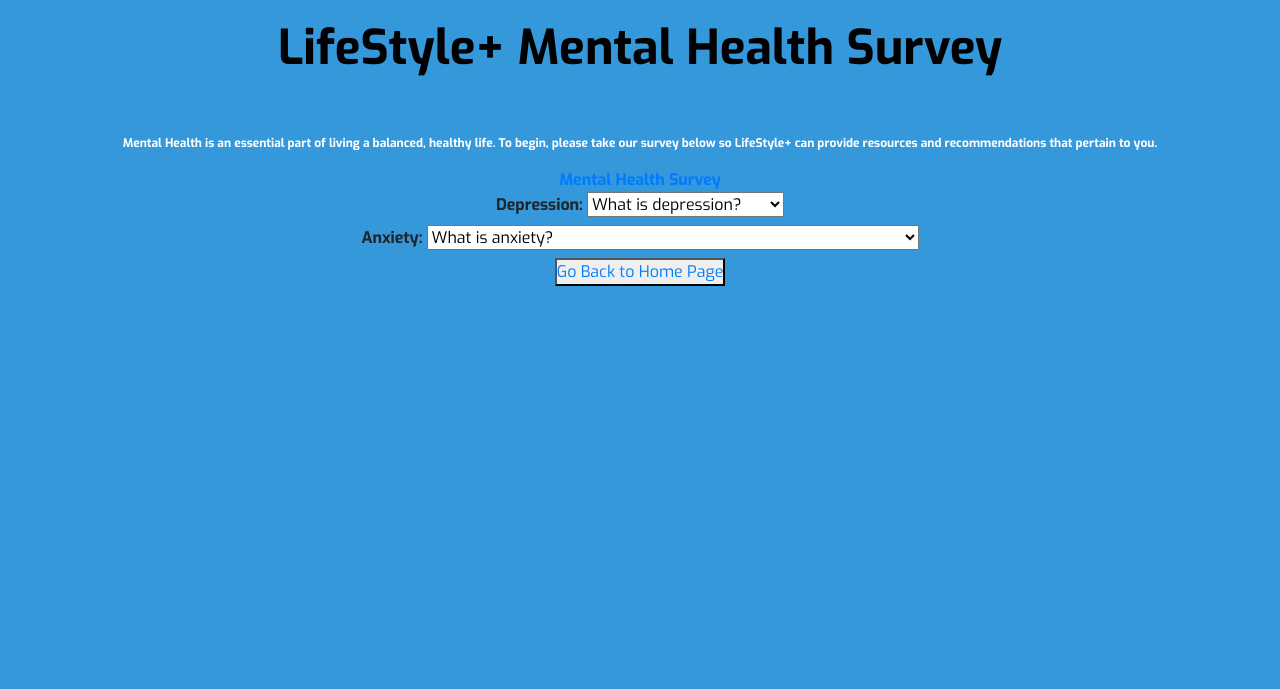
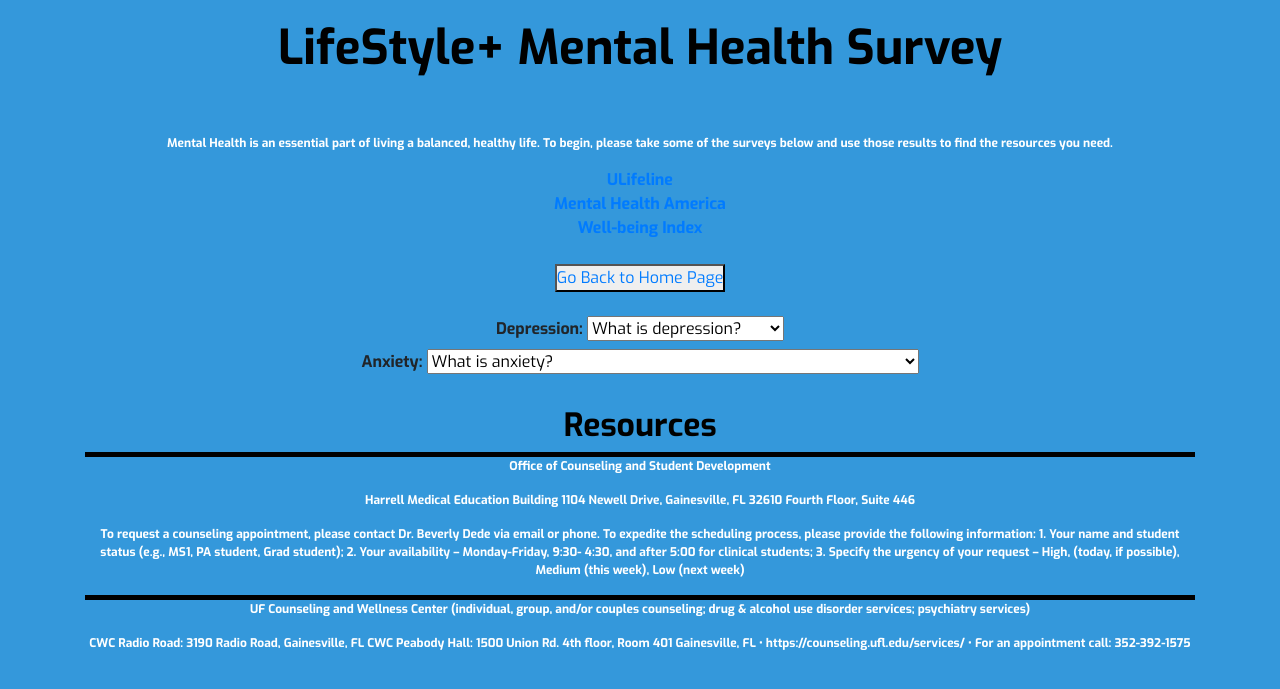
Before and after one commit to douglasta2024/Computer-Engineering-and-1, a Django app: page /survey/ in a window 1280 px wide. Shown: the top 689 px of the page. Run offline with Django 4.2, Linux system fonts and the light colour scheme.

Commit message:
changes to survey page

```diff
--- a/LifeStylePlus/LifeStyleApp/templates/LifeStyleApp/survey.html
+++ b/LifeStylePlus/LifeStyleApp/templates/LifeStyleApp/survey.html
@@ -3,11 +3,19 @@
 <head>
     <meta charset="UTF-8">
     <meta name="viewport" content="width=device-width, initial-scale=1, shrink-to-fit=no">
-    <link rel="stylesheet" href="https://cdn.jsdelivr.net/npm/bootstrap@4.3.1/dist/css/bootstrap.min.css" integrity="sha384-ggOyR0iXCbMQv3Xipma34MD+dH/1fQ784/j6cY/iJTQUOhcWr7x9JvoRxT2MZw1T" crossorigin="anonymous">
+    <link rel="stylesheet" href="https://cdn.jsdelivr.net/npm/bootstrap@4.3.1/dist/css/bootstrap.min.css"
+          integrity="sha384-ggOyR0iXCbMQv3Xipma34MD+dH/1fQ784/j6cY/iJTQUOhcWr7x9JvoRxT2MZw1T" crossorigin="anonymous">
     {% load static %}
-    <link rel="stylesheet" href="{% static 'css/styles.css' %}" type="text/css" />
+    <link rel="stylesheet" href="{% static 'css/styles.css' %}" type="text/css"/>
     <style>
-
+        /*Mental Health Resource Blocks*/
+        .resourcebox {
+            display: inline-block;
+            border-top: 5px solid black;
+            text-align: center;
+            width: 100%;
+            horiz-align: center;
+        }
     </style>
     <title>Title</title>
 </head>
@@ -19,14 +27,27 @@
     <br>
     <br>
     <div class="modal/body text-center">
-      <p>Mental Health is an essential part of living a balanced, healthy life. To begin, please take our survey below so
-          LifeStyle+ can provide resources and recommendations that pertain to you.
+        <p>Mental Health is an essential part of living a balanced, healthy life. To begin, please take some of the
+            surveys
+            below and use those results to find the resources you need.
         </p>
-      <a target="_blank" rel="noopener noreferrer" href="https://www.google.com/forms/about/">Mental Health Survey</a>
+        <a target="_blank" rel="noopener noreferrer" href="http://www.ulifeline.org/ufl/self_evaluator">ULifeline</a>
         <br>
-      <!--<a href="home.html">Go to Home Page</a>-->
+        <a target="_blank" rel="noopener noreferrer" href="https://screening.mhanational.org/screening-tools">Mental
+            Health America</a>
+        <br>
+        <a target="_blank" rel="noopener noreferrer"
+           href="https://app.mywellbeingindex.org/assess?utm_campaign=Well%20Being%20Index%20Announcements&utm_source=hs_automation&utm_medium=email&utm_content=43832227&_hsenc=p2ANqtz-958hJRb_WHmbzlFohFdU40OZXDmr643Es5cgRSlgReHUs4Xb-8dqVTZ0aQ-C5qap2ok668kDAzof_n1MW0YtZhht8WRg&_hsmi=43832227">Well-being
+            Index</a>
+        <br>
+        <br>
+        <div class="button-wrapper">
+            <button type="button" id="button1">
+                <a href="{% url 'home-page' %}">Go Back to Home Page</a>
+            </button>
         </div>
 
+        <br>
         <label for="depression">Depression:</label>
         <select name="depression" id="depression" onchange="location= this.value">
             <option value="https://www.youtube.com/watch?v=z-IR48Mb3W0">What is depression?</option>
@@ -36,21 +57,46 @@
         <label for="anxiety">Anxiety:</label>
         <select name="anxiety" id="anxiety" onchange="location= this.value">
             <option value="https://www.youtube.com/watch?v=J8MKgS--u3E">What is anxiety?</option>
-        <option value="https://www.youtube.com/watch?v=9mPwQTiMSj8">Causes, symptoms & treatments (Generalized Anxiety Disorder)</option>
+            <option value="https://www.youtube.com/watch?v=9mPwQTiMSj8">Causes, symptoms & treatments (Generalized
+                Anxiety Disorder)
+            </option>
         </select>
-
-    <div class="button-wrapper">
-        <button type="button" id="button1" >
-            <a href="{% url 'home-page' %}">Go Back to Home Page</a>
-        </button>
+        <br>
+        <br>
+        <div class="text-center">
+            <h3 style="font-size: xx-large">Resources</h3>
         </div>
-
+        <div class="resourcebox">
+            <p>Office of Counseling and Student Development</p>
+            <p>Harrell Medical Education Building 1104 Newell Drive, Gainesville, FL 32610 Fourth Floor, Suite 446 </p>
+            <p>To request a counseling appointment, please contact Dr. Beverly Dede via email or phone. To
+                expedite the scheduling process, please provide the following information: 1. Your name and
+                student status (e.g., MS1, PA student, Grad student); 2. Your availability – Monday-Friday, 9:30-
+                4:30, and after 5:00 for clinical students; 3. Specify the urgency of your request – High, (today, if
+                possible), Medium (this week), Low (next week) </p>
+        </div>
+        <br>
+        <div class="resourcebox">
+            <p>UF Counseling and Wellness Center (individual, group, and/or couples counseling; drug &
+                alcohol use disorder services; psychiatry services) </p>
+            <p>CWC Radio Road: 3190 Radio Road, Gainesville, FL
+                CWC Peabody Hall: 1500 Union Rd. 4th floor, Room 401 Gainesville, FL
+                • https://counseling.ufl.edu/services/
+                • For an appointment call: 352-392-1575 </p>
+        </div>
+    </div>
 </div>
 
 <!-- Optional JavaScript -->
 <!-- jQuery first, then Popper.js, then Bootstrap JS -->
-    <script src="https://code.jquery.com/jquery-3.3.1.slim.min.js" integrity="sha384-q8i/X+965DzO0rT7abK41JStQIAqVgRVzpbzo5smXKp4YfRvH+8abtTE1Pi6jizo" crossorigin="anonymous"></script>
-    <script src="https://cdn.jsdelivr.net/npm/popper.js@1.14.7/dist/umd/popper.min.js" integrity="sha384-UO2eT0CpHqdSJQ6hJty5KVphtPhzWj9WO1clHTMGa3JDZwrnQq4sF86dIHNDz0W1" crossorigin="anonymous"></script>
-    <script src="https://cdn.jsdelivr.net/npm/bootstrap@4.3.1/dist/js/bootstrap.min.js" integrity="sha384-JjSmVgyd0p3pXB1rRibZUAYoIIy6OrQ6VrjIEaFf/nJGzIxFDsf4x0xIM+B07jRM" crossorigin="anonymous"></script>
+<script src="https://code.jquery.com/jquery-3.3.1.slim.min.js"
+        integrity="sha384-q8i/X+965DzO0rT7abK41JStQIAqVgRVzpbzo5smXKp4YfRvH+8abtTE1Pi6jizo"
+        crossorigin="anonymous"></script>
+<script src="https://cdn.jsdelivr.net/npm/popper.js@1.14.7/dist/umd/popper.min.js"
+        integrity="sha384-UO2eT0CpHqdSJQ6hJty5KVphtPhzWj9WO1clHTMGa3JDZwrnQq4sF86dIHNDz0W1"
+        crossorigin="anonymous"></script>
+<script src="https://cdn.jsdelivr.net/npm/bootstrap@4.3.1/dist/js/bootstrap.min.js"
+        integrity="sha384-JjSmVgyd0p3pXB1rRibZUAYoIIy6OrQ6VrjIEaFf/nJGzIxFDsf4x0xIM+B07jRM"
+        crossorigin="anonymous"></script>
 </body>
 </html>
```
Also changed, not shown: LifeStylePlus/LifeStyleApp/templates/LifeStyleApp/hi.html (+6 -6 lines). Lines whose indentation alone changed are shown as unchanged.
